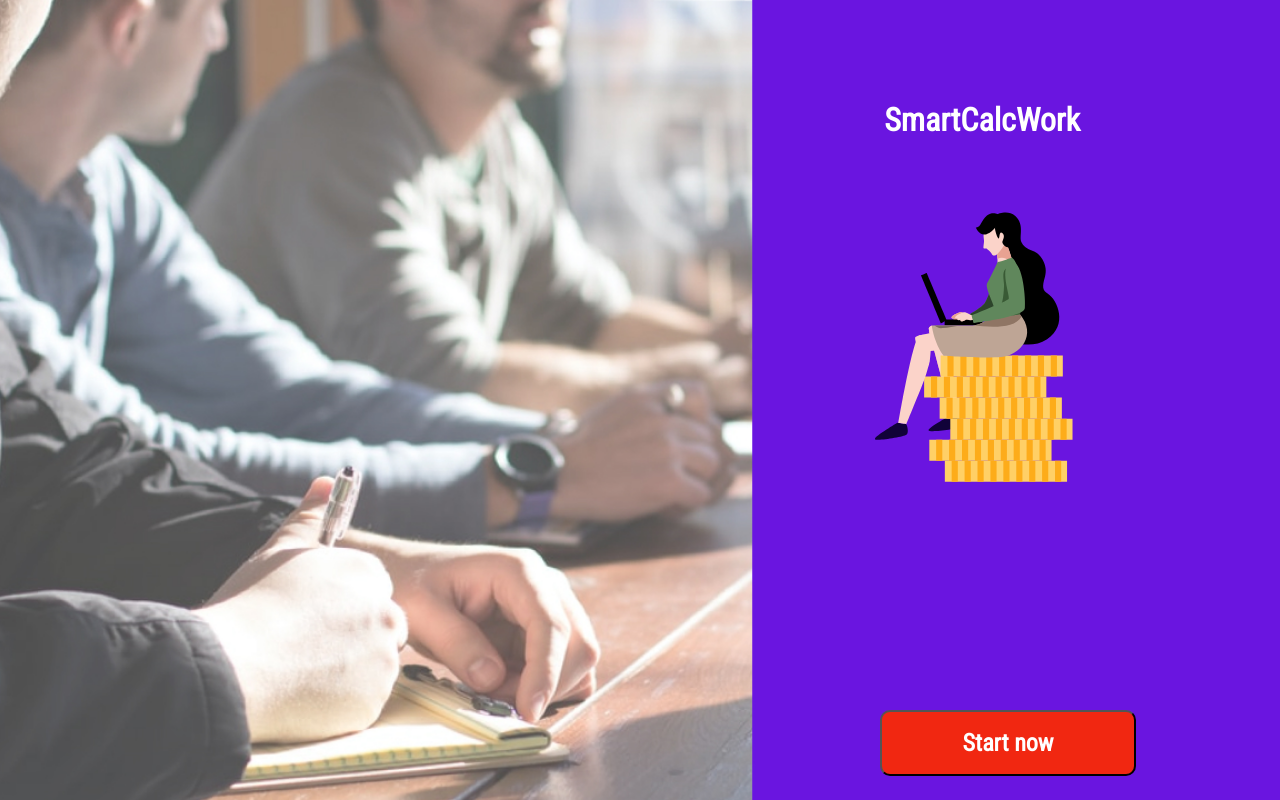
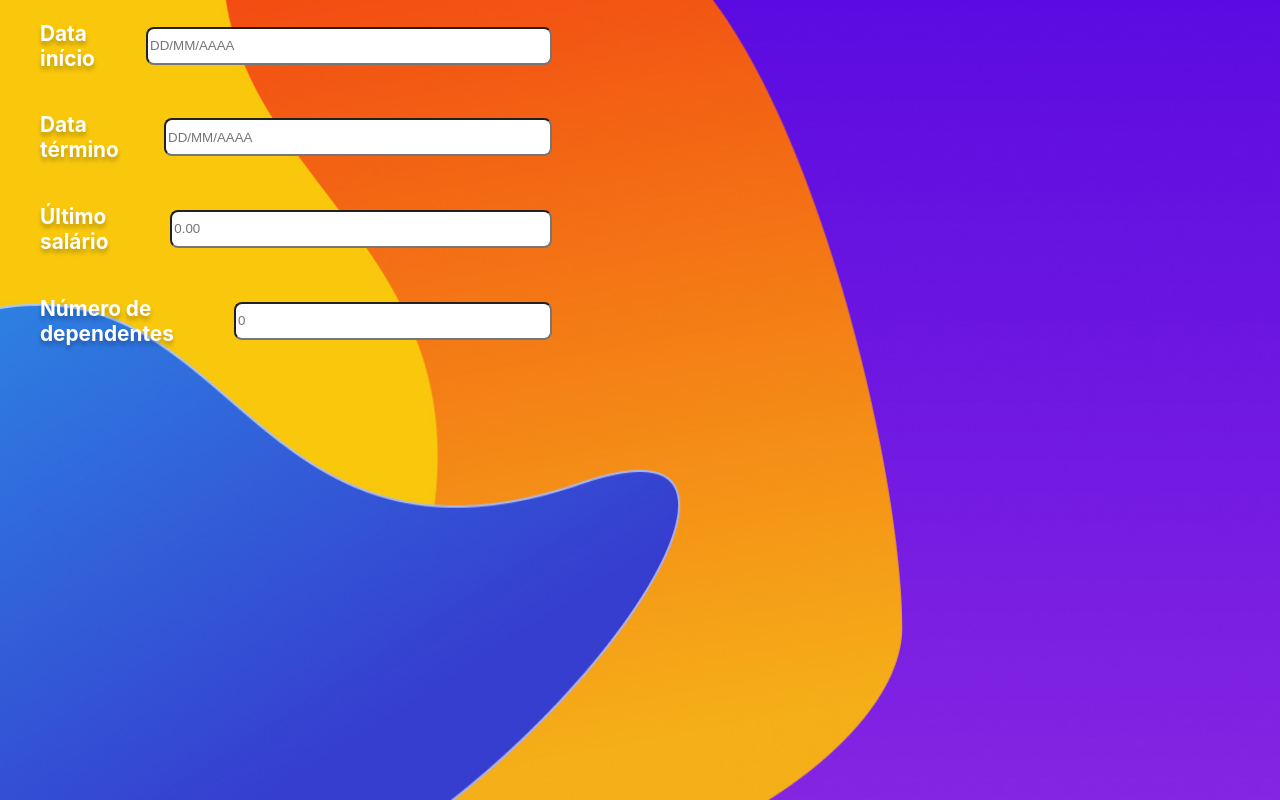
Before and after one commit to realcaldeira/SmartCalcWork, a React (Create React App) app: page / in a window 1280 px wide. Built offline with nearby package versions, Linux system fonts and the light colour scheme.

Commit message:
create component input

```diff
--- a/src/App.js
+++ b/src/App.js
@@ -1,7 +1,8 @@
 import Home from '../src/pages/Home';
+import Calculator from '../src/pages/Calculator';
 
 function App() {
-  return <Home />;
+  return <Calculator />;
 }
 
 export default App;
--- /dev/null
+++ b/src/components/Input/index.js
@@ -0,0 +1,12 @@
+import React from 'react';
+
+import { Container, DataTitle, DataInput } from './styles';
+
+export function Input({ title, placeholder }) {
+  return (
+    <Container>
+      <DataTitle>{title}</DataTitle>
+      <DataInput placeholder={placeholder} />
+    </Container>
+  );
+}
--- /dev/null
+++ b/src/components/Input/styles.js
@@ -0,0 +1,23 @@
+import styled from 'styled-components';
+
+export const Container = styled.div`
+  flex: 1;
+  display: flex;
+
+  justify-content: space-between;
+  align-items: center;
+`;
+
+export const DataTitle = styled.h3`
+  font-size: 2.6vh;
+  color: #fff;
+
+  text-shadow: 0px 4px 4px rgba(0, 0, 0, 0.25);
+`;
+
+export const DataInput = styled.input`
+  width: 50vh;
+  height: 4vh;
+
+  border-radius: 1vh;
+`;
--- /dev/null
+++ b/src/pages/Calculator/index.js
@@ -0,0 +1,24 @@
+import React from 'react';
+
+import { Container, BackgroundImage, ContainerInput, Data } from './styles';
+
+import { Input } from '../../components/Input';
+
+import Background from '../../assets/background-calculator.jpg';
+
+export default function Calculator() {
+  return (
+    <Container>
+      <BackgroundImage src={Background} />
+
+      <ContainerInput>
+        <Data>
+          <Input title="Data início" placeholder="DD/MM/AAAA" />
+          <Input title="Data término" placeholder="DD/MM/AAAA" />
+          <Input title="Último salário" placeholder="0.00" />
+          <Input title="Número de dependentes" placeholder="0" />
+        </Data>
+      </ContainerInput>
+    </Container>
+  );
+}
--- /dev/null
+++ b/src/pages/Calculator/styles.js
@@ -0,0 +1,21 @@
+import styled from 'styled-components';
+
+export const Container = styled.div`
+  flex: 1;
+`;
+
+export const BackgroundImage = styled.img`
+  position: absolute;
+  width: 100%;
+  height: 100%;
+`;
+
+export const ContainerInput = styled.div``;
+
+export const Data = styled.div`
+  position: absolute;
+
+  width: 40%;
+
+  padding-left: 5vh;
+`;
```
Also changed, not shown: src/assets/background-calculator.jpg (added).
